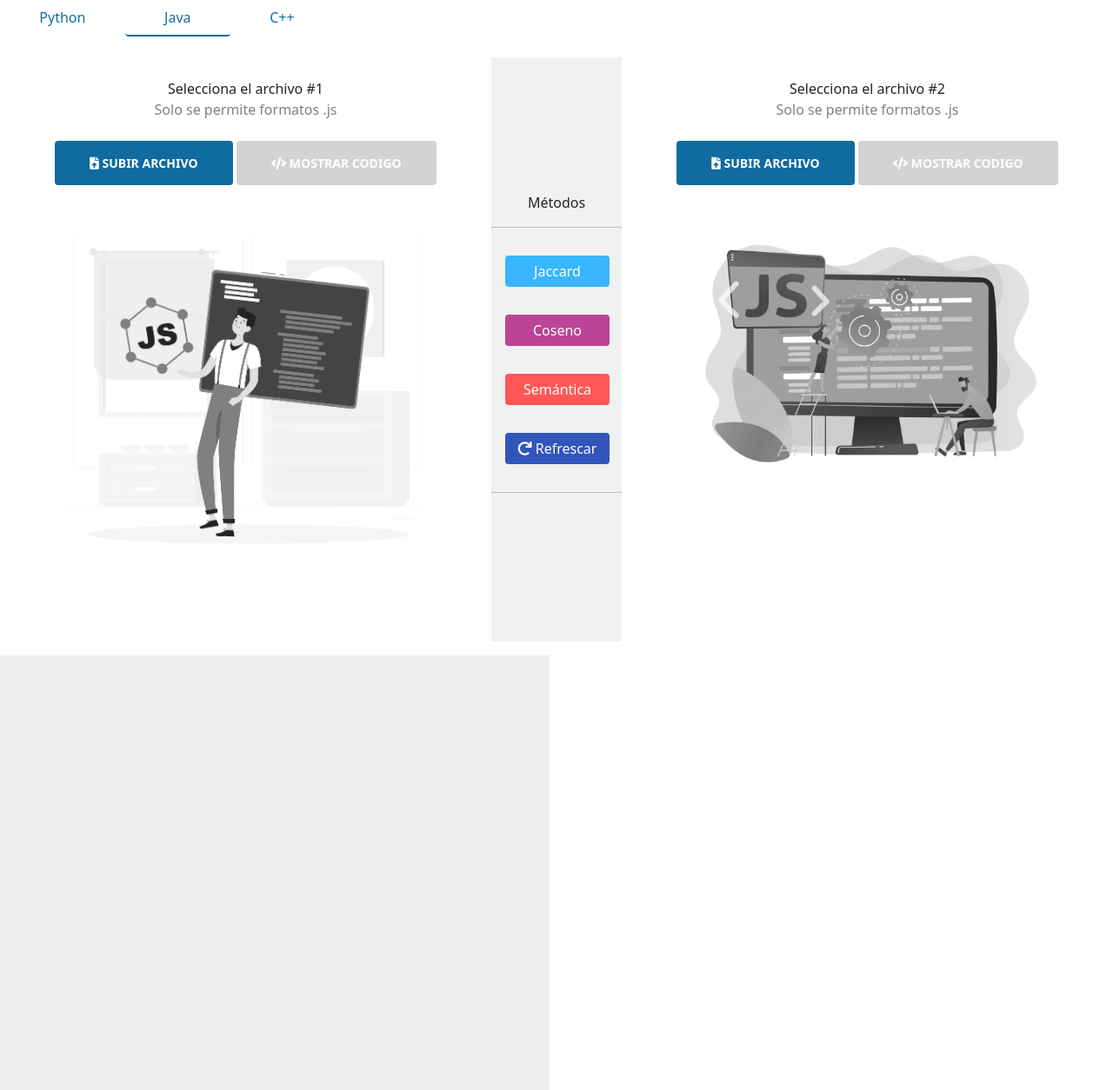
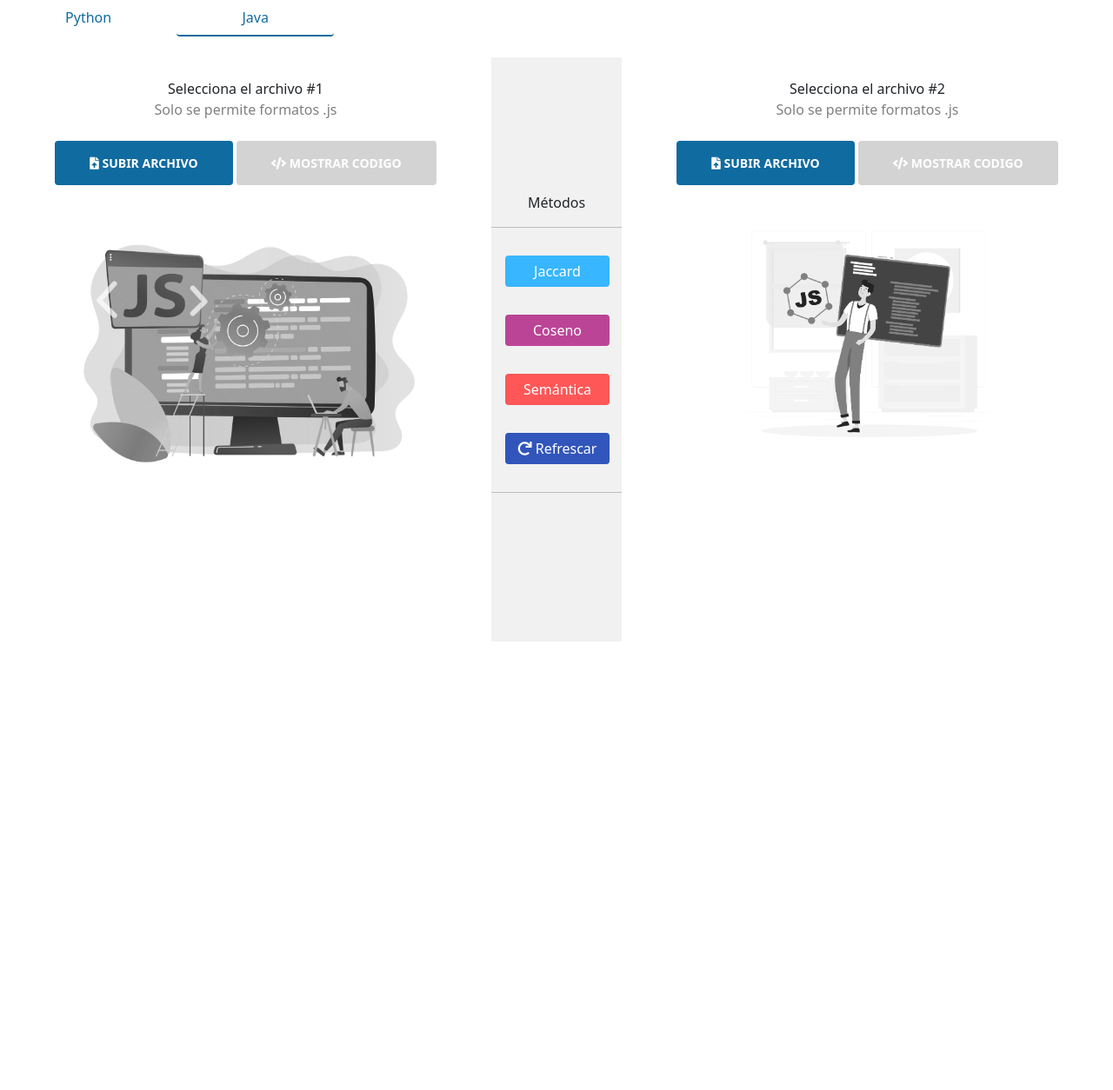
Before and after one commit to michael152056/coderaizer_final, a PHP site: page /coderaizer_java.php in a window 1280 px wide. Shown: the whole page at 87% size. After the commit the page ends 738 px from the top, so only its background shows below. Run offline with PHP 8.4, Linux system fonts and the light colour scheme; some libraries are stand-ins or nearby versions.

Commit message:
Add files via upload

```diff
--- a/src/coderaizer_java.php
+++ b/src/coderaizer_java.php
@@ -5,6 +5,7 @@
     <meta charset="UTF-8">
     <meta http-equiv="X-UA-Compatible" content="IE=edge">
     <meta name="viewport" content="width=device-width, initial-scale=1.0">
+
     <title>Administrador</title>
     <!--  <link rel="stylesheet" href="/css/sesion.css"> -->
     <link rel="stylesheet" href="css/coderaizer.css">
@@ -24,13 +25,10 @@
                 <div class="lenguajes">
                     <ul class="nav nav-pills nav-fill">
                         <li class="nav-item">
-                            <a class="nav-link nav-default"  href="coderaizer.php">Python</a>
+                            <a class="nav-link nav-default"  href="index.php">Python</a>
                         </li>
                         <li class="nav-item">
-                            <a class="nav-link nav-active " aria-current="page" href="coderaizer.php">Java</a>
-                        </li>
-                        <li class="nav-item">
-                            <a class="nav-link nav-default " href="coderaizer.php">C++</a>
+                            <a class="nav-link nav-active " aria-current="page" href="coderaizer_java.php">Java</a>
                         </li>
                     </ul>
 
@@ -53,16 +51,16 @@
                     </div>
 
                     <div class="div2" id="contenido">
-                        <img class="img-fluid w-75" src="img/javascript.png" alt="Imágen de software">
+                        <img class="img-fluid w-75" src="img/img_javascript1.jpg" alt="Imágen de software">
                     </div>
 
                 </div>
                 <div class="controles">
                     <div class="field button metodos">
                         <p>Métodos</p><hr>
-                        <button class="btn-coderaizer btn jaccard" onclick="jaccard()"> Jaccard </button>
-                        <button class="btn-coderaizer btn coseno" onclick="coseno()"> Coseno </button>
-                        <button class="btn-coderaizer btn semantica" onclick="semantica()"> Semántica </button>
+                        <button class="btn-coderaizer btn jaccard" onclick="jaccard_js()"> Jaccard </button>
+                        <button class="btn-coderaizer btn coseno" onclick="coseno_js()"> Coseno </button>
+                        <button class="btn-coderaizer btn semantica" onclick="semantica_js()"> Semántica </button>
                         <button class="btn-coderaizer btn actualizar" onclick="refresh()"><i class="fas fa-redo"></i> Refrescar </button>
                         <hr>
                     </div>
@@ -85,20 +83,10 @@
                     </div>
 
                     <div class="div4" id="contenido2">
-                        <img class="img-fluid w-75" src="img/img_javascript1.jpg" alt="Imágen de software">
+                        <img class="img-fluid w-50" src="img/javascript.png" alt="Imágen de software">
                     </div>
 
                 </div>
-
-                <div class="resultados">
-                    <div class="numerico" id="resultado_numerico">
-
-                    </div>
-                    <div class="grafico" id="grafico">
-
-                    </div>
-                </div>
-
             </div>
         </form>
     </section>
--- a/src/index.php
+++ b/src/index.php
@@ -25,13 +25,10 @@
                 <div class="lenguajes">
                     <ul class="nav nav-pills nav-fill">
                         <li class="nav-item">
-                            <a class="nav-link nav-active" aria-current="page" href="coderaizer.php">Python</a>
+                            <a class="nav-link nav-active" aria-current="page" href="index.php">Python</a>
                         </li>
                         <li class="nav-item">
                             <a class="nav-link nav-default " href="coderaizer_java.php">Java</a>
-                        </li>
-                        <li class="nav-item">
-                            <a class="nav-link nav-default " href="coderaizer.php">C++</a>
                         </li>
                     </ul>
 
```
